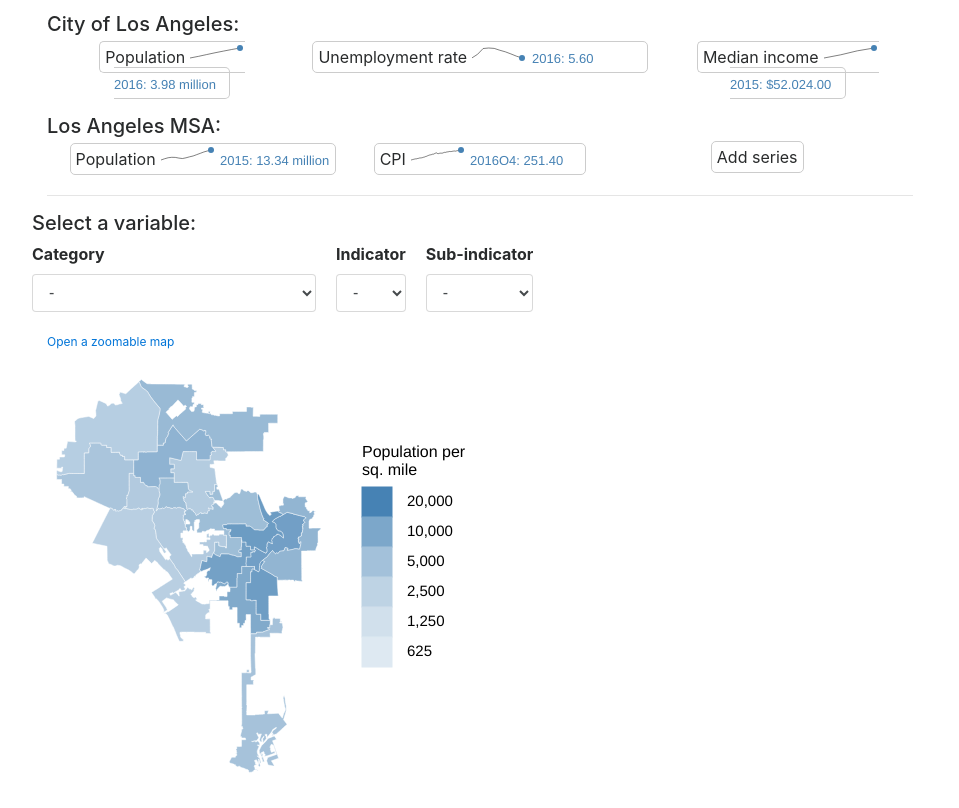
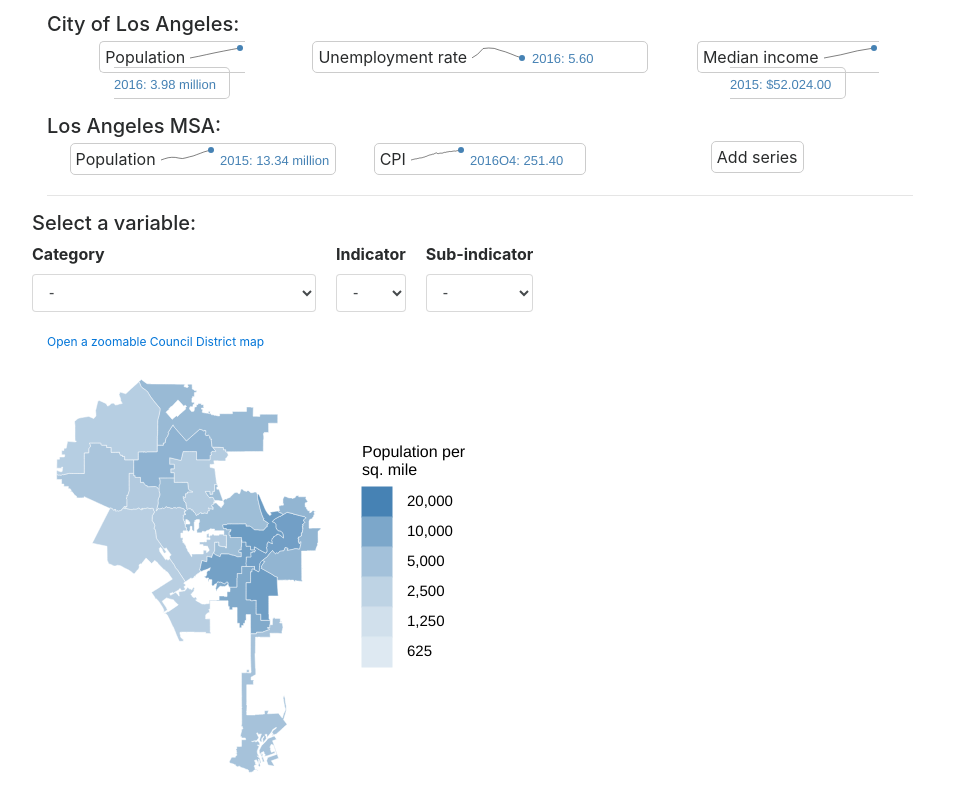
Before and after one commit to aescherling/aescherling.github.io, a plain HTML site: page EconomyPanel/EconomyPanel.html in a window 1280 px wide. Shown: the part 82-890 px from the top of the page, without its empty margins (160-1119 px from the left). Drawn offline with Linux system fonts and the light colour scheme.

Commit message:
Updated text of link to larger map

```diff
--- a/EconomyPanel/EconomyPanel.html
+++ b/EconomyPanel/EconomyPanel.html
@@ -83,7 +83,7 @@
 
     <div class="row">
       <div class="col">
-        <a href="council_district_map.html" style="font-size:12px">Open a zoomable map</a>
+        <a href="council_district_map.html" style="font-size:12px">Open a zoomable Council District map</a>
         <div id="map_div"></div>
       </div>
       <div class="col">
```
